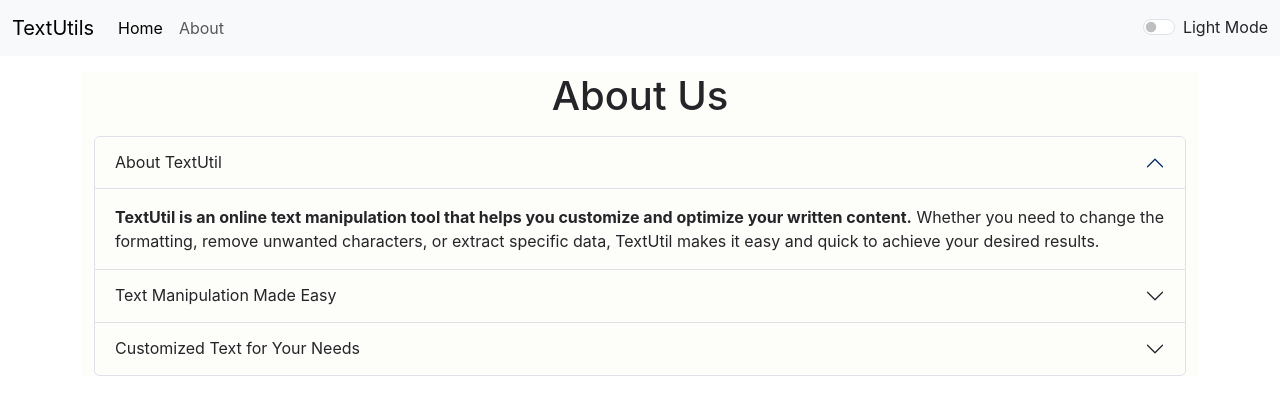
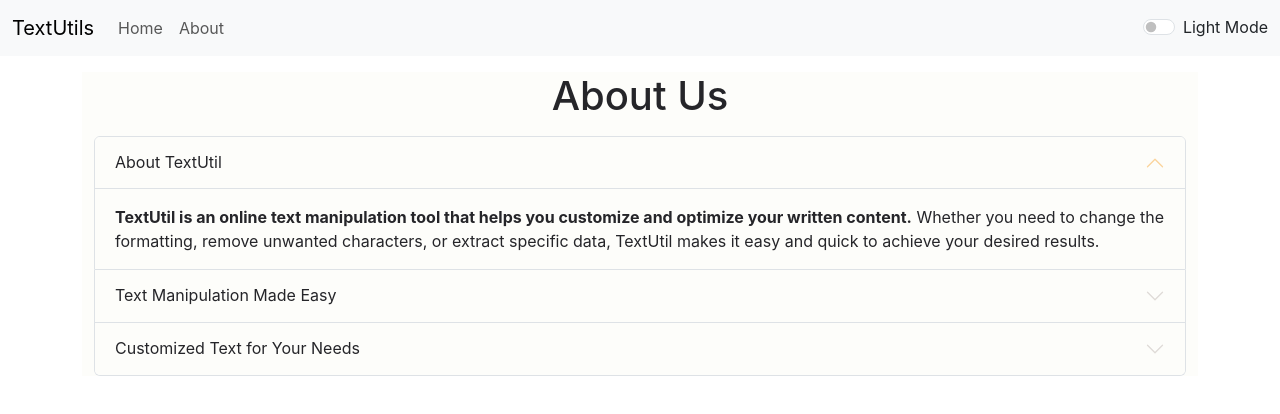
Before and after one commit to Ankurrawat-12/TextUtil, a React (Create React App) app: page /TextUtil/about in a window 1280 px wide. Shown: the top 414 px of the page. Built offline with nearby package versions, Linux system fonts and the light colour scheme.

Commit message:
Resolve Bugs

```diff
--- a/src/App.css
+++ b/src/App.css
@@ -28,6 +28,10 @@
   color: #61dafb;
 }
 
+.accordion-button::after{
+  filter: invert(1);
+}
+
 @keyframes App-logo-spin {
   from {
     transform: rotate(0deg);
--- a/src/components/Navbar.js
+++ b/src/components/Navbar.js
@@ -26,7 +26,7 @@
           <div className="collapse navbar-collapse" id="navbarSupportedContent">
             <ul className="navbar-nav me-auto mb-2 mb-lg-0">
               <li className="nav-item">
-                <Link className="nav-link active" aria-current="page" to="/TextUtil/">
+                <Link className="nav-link" aria-current="page" to="/TextUtil/">
                   Home
                 </Link>
               </li>
--- a/src/components/TextForm.js
+++ b/src/components/TextForm.js
@@ -48,7 +48,7 @@
     const [convertedText, setConvertedText] = useState("");
 
 
-    const wordsArray = text.split(" ").filter((str) => str !== '');
+    const wordsArray = text.split(/\s+/).filter((str) => str !== '');
     const words = wordsArray.length;
 
     return (
```
